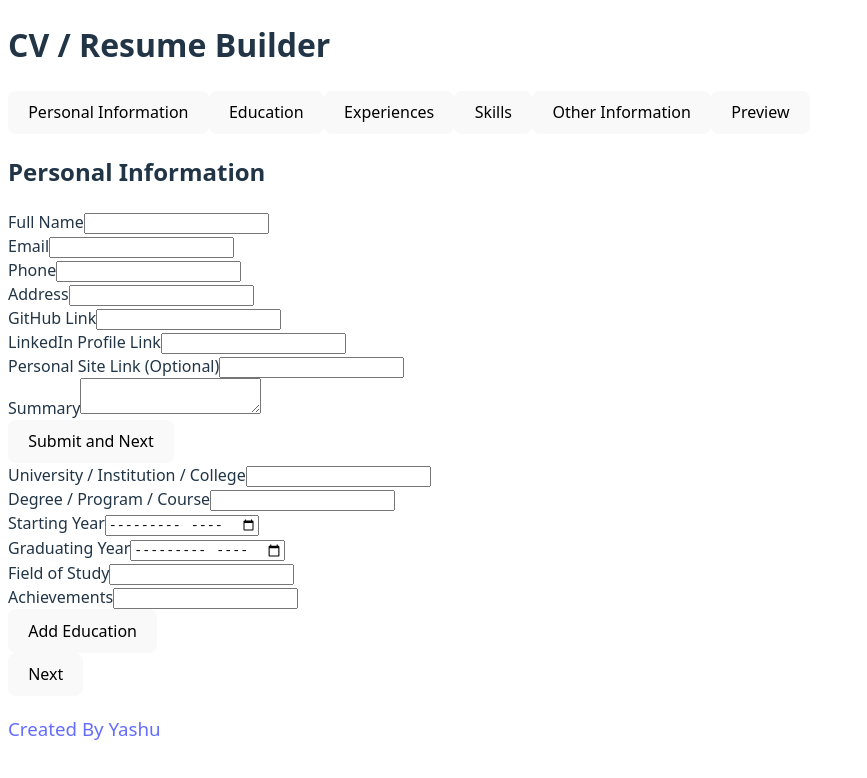
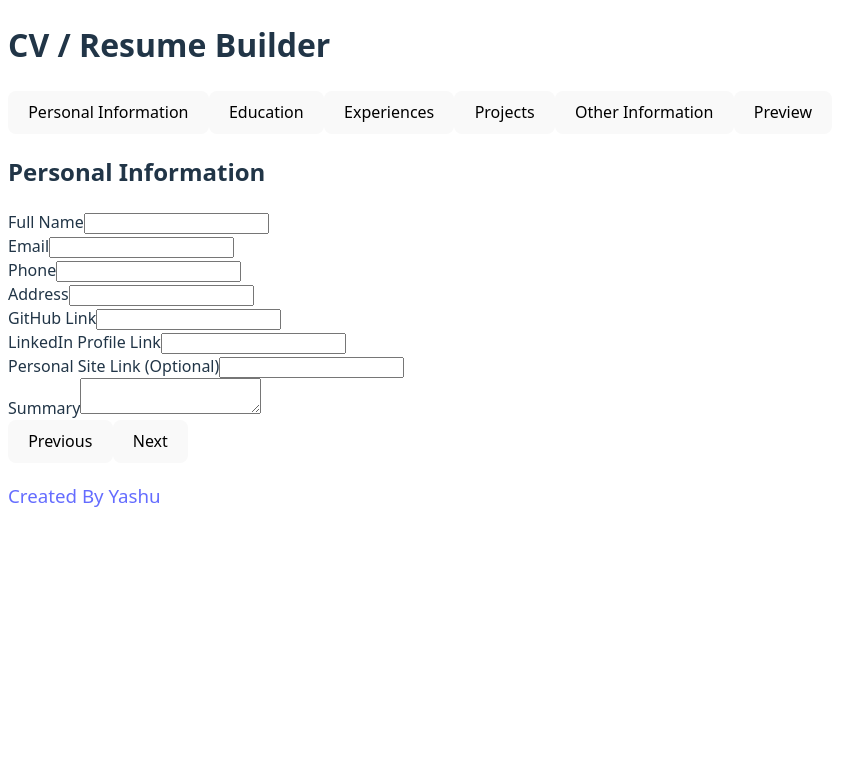
Before and after one commit to yashu483/odin-cv-application, a React (Vite) app: page / in a window 1280 px wide. Shown: the top 778 px of the page, without its empty margins (0-867 px from the left). Built offline with nearby package versions, Linux system fonts and the light colour scheme.

Commit message:
change state from PersonalInfo component to parent

```diff
--- a/src/components/Body.jsx
+++ b/src/components/Body.jsx
@@ -2,17 +2,30 @@ import { useState } from "react";
 import PersonalInfo from "./PersonalInfo";
 import Education from "./Education";
 
+const personalInfo = {
+  fullName: "",
+  email: "",
+  phone: "",
+  address: "",
+  github: "",
+  linkedIn: "",
+  personalSite: "",
+  summary: "",
+};
 const SECTIONS = [
-  { name: "Personal Information", key: "personalInfo" },
+  {
+    name: "Personal Information",
+    key: "personalInfo",
+  },
   { name: "Education", key: "education" },
   { name: "Experiences", key: "experiences" },
-  { name: "Skills", key: "skills" },
+  { name: "Projects", key: "projects" },
   { name: "Other Information", key: "otherInfo" },
   { name: "Preview", key: "preview" },
 ];
 
 const SectionComponents = {
-  personalInfo: <PersonalInfo />,
+  personalInfo: <PersonalInfo personalInfo={personalInfo} />,
   education: <Education />,
 };
 
@@ -40,6 +53,10 @@ function Header({ selectedSection, changeSection }) {
 function Footer() {
   return (
     <footer>
+      <nav>
+        <button type="button">Previous</button>
+        <button type="button">Next</button>
+      </nav>
       <h3 className="footer-link">
         <a href="#">Created By Yashu</a>
       </h3>
@@ -47,16 +64,22 @@ function Footer() {
   );
 }
 
-function Main({ selectedSectionObj }) {
+function Main({ selectedSectionObj, personalData, setPersonalData }) {
   return (
     <main>
-      <h2>{selectedSectionObj.name}</h2>
+      {selectedSectionObj.key === "personalInfo" ? (
+        <PersonalInfo
+          personalData={personalData}
+          setPersonalData={setPersonalData}
+        />
+      ) : null}
     </main>
   );
 }
 
 function Body() {
   const [selectedSection, setSelectedSection] = useState(SECTIONS[0].key);
+  const [personalData, setPersonalData] = useState(personalInfo);
 
   function changeSection(sectionKey) {
     setSelectedSection(sectionKey);
@@ -68,9 +91,9 @@ function Body() {
         selectedSectionObj={
           SECTIONS.filter((section) => section.key === selectedSection)[0]
         }
+        personalData={personalData}
+        setPersonalData={setPersonalData}
       />
-      <PersonalInfo />
-      <Education />
       <Footer />
     </>
   );
--- a/src/components/PersonalInfo.jsx
+++ b/src/components/PersonalInfo.jsx
@@ -1,19 +1,4 @@
-import { useState } from "react";
-
-const personalInfo = {
-  fullName: "",
-  email: "",
-  phone: "",
-  address: "",
-  github: "",
-  linkedIn: "",
-  personalSite: "",
-  summary: "",
-};
-
-function PersonalInfo({ changeToNextSection }) {
-  const [personalData, setPersonalData] = useState(personalInfo);
-
+function PersonalInfo({ personalData, setPersonalData }) {
   function handleInput(e) {
     const { name, value } = e.target;
     setPersonalData({
@@ -22,6 +7,8 @@ function PersonalInfo({ changeToNextSection }) {
     });
   }
   return (
+    <div>
+      <h2>Personal Information</h2>
       <form>
         <div>
           <label htmlFor="fullName">Full Name</label>
@@ -100,18 +87,14 @@ function PersonalInfo({ changeToNextSection }) {
         </div>
         <div>
           <label htmlFor="summary">Summary</label>
-        <textarea name="summary" id="summary" onChange={handleInput}></textarea>
+          <textarea
+            name="summary"
+            id="summary"
+            onChange={handleInput}
+          ></textarea>
         </div>
-      <button
-        type="submit"
-        onClick={(e) => {
-          e.preventDefault();
-          changeToNextSection();
-        }}
-      >
-        Submit and Next
-      </button>
       </form>
+    </div>
   );
 }
 
```
Lines whose indentation alone changed are shown as unchanged.
